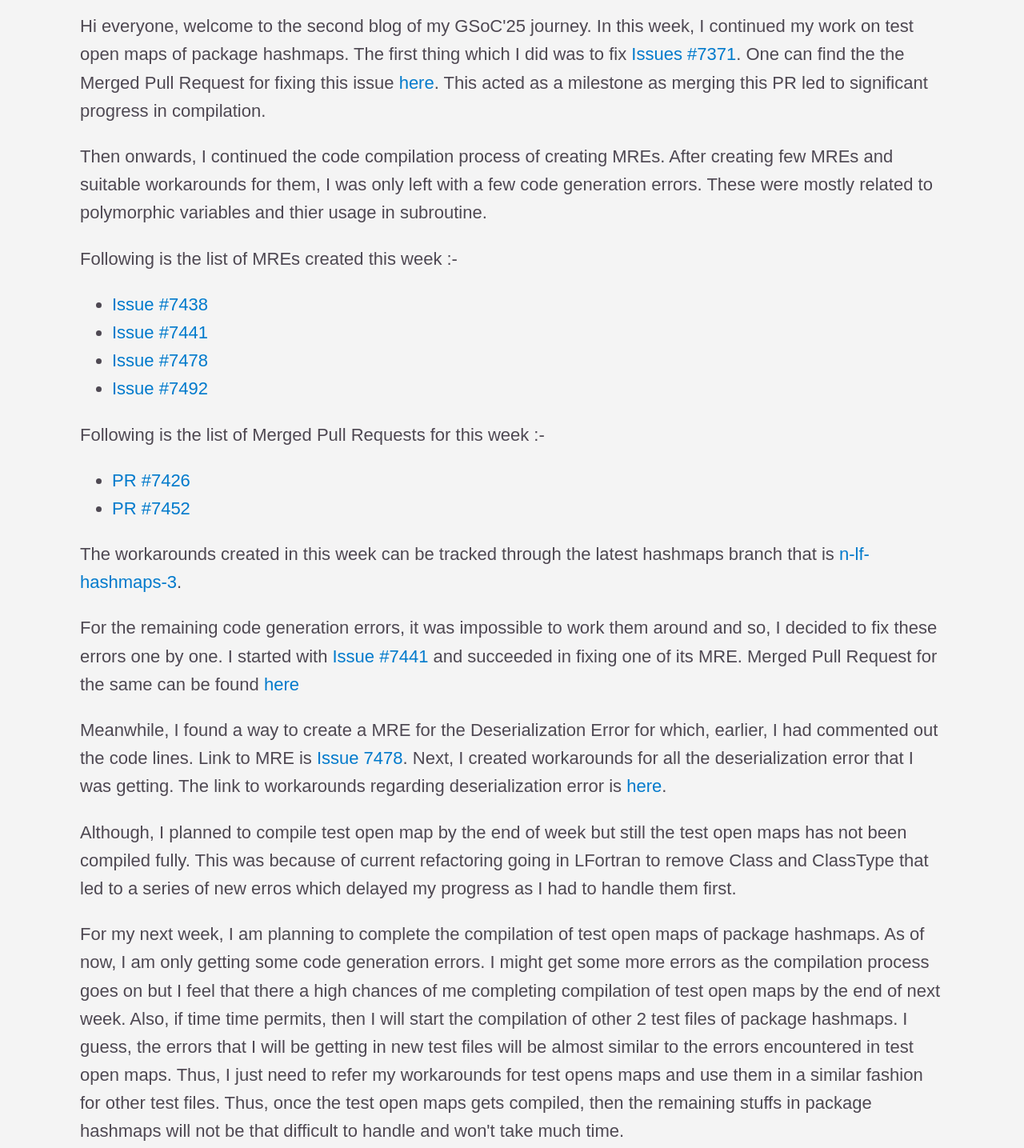
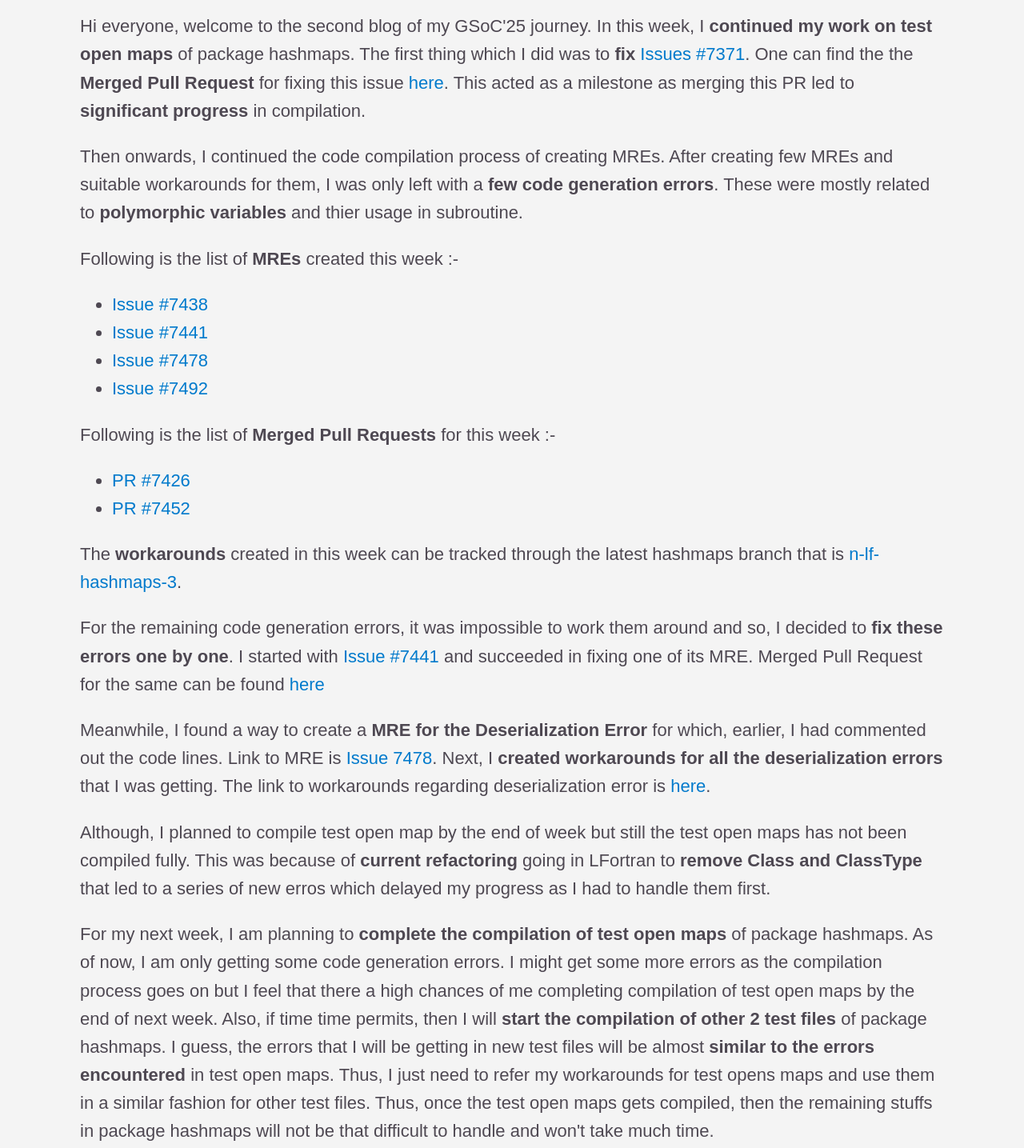
Before and after one commit to AnshMehta1/AnshMehta1.github.io, a plain HTML site: page blog/post2.html in a window 1280 px wide. Shown: the part 200-1635 px from the top of the page at 80% size. Drawn offline with Linux system fonts and the light colour scheme.

Commit message:
Make important things bold in blog 2

```diff
--- a/blog/post2.html
+++ b/blog/post2.html
@@ -13,15 +13,15 @@
   </header>
 
   <section class="content">
-    <p>Hi everyone, welcome to the second blog of my GSoC'25 journey. In this week, I continued my work on test open maps of package hashmaps. The first thing which I did was
-       to fix <a href="https://github.com/lfortran/lfortran/issues/7371">Issues #7371</a>. One can find the the Merged Pull Request for fixing this issue <a href="https://github.com/lfortran/lfortran/pull/7426">here</a>.
-       This acted as a milestone as merging this PR led to significant progress in compilation.
+    <p>Hi everyone, welcome to the second blog of my GSoC'25 journey. In this week, I <b>continued my work on test open maps</b> of package hashmaps. The first thing which I did was
+       to <b>fix</b> <a href="https://github.com/lfortran/lfortran/issues/7371">Issues #7371</a>. One can find the the <b>Merged Pull Request</b> for fixing this issue <a href="https://github.com/lfortran/lfortran/pull/7426">here</a>.
+       This acted as a milestone as merging this PR led to <b>significant progress</b> in compilation.
     </p>
 
-    <p>Then onwards, I continued the code compilation process of creating MREs. After creating few MREs and suitable workarounds for them, I was only left with a few code generation
-        errors. These were mostly related to polymorphic variables and thier usage in subroutine.</p>
+    <p>Then onwards, I continued the code compilation process of creating MREs. After creating few MREs and suitable workarounds for them, I was only left with a <b>few code generation
+      errors</b>. These were mostly related to <b>polymorphic variables</b> and thier usage in subroutine.</p>
 
-    <p>Following is the list of MREs created this week :-
+    <p>Following is the list of <b>MREs</b> created this week :-
 
         <ul>
             <li><a href="https://github.com/lfortran/lfortran/issues/7438">Issue #7438</a></li>
@@ -31,7 +31,7 @@
         </ul>
     </p>
 
-    <p>Following is the list of Merged Pull Requests for this week :-
+    <p>Following is the list of <b>Merged Pull Requests</b> for this week :-
 
        <ul>
           <li><a href="https://github.com/lfortran/lfortran/pull/7426">PR #7426</a></li>
@@ -39,20 +39,20 @@
        </ul>
     </p>
 
-    <p>The workarounds created in this week can be tracked through the latest hashmaps branch that is <a href="https://github.com/czgdp1807/stdlib/commits/n-lf-hashmaps-3/">n-lf-hashmaps-3</a>.</p>
+    <p>The <b>workarounds</b> created in this week can be tracked through the latest hashmaps branch that is <a href="https://github.com/czgdp1807/stdlib/commits/n-lf-hashmaps-3/">n-lf-hashmaps-3</a>.</p>
 
-    <p>For the remaining code generation errors, it was impossible to work them around and so, I decided to fix these errors one by one. I started with <a href="https://github.com/lfortran/lfortran/issues/7441">Issue #7441</a> and succeeded in fixing one of its MRE.
+    <p>For the remaining code generation errors, it was impossible to work them around and so, I decided to <b>fix these errors one by one</b>. I started with <a href="https://github.com/lfortran/lfortran/issues/7441">Issue #7441</a> and succeeded in fixing one of its MRE.
        Merged Pull Request for the same can be found <a href="https://github.com/lfortran/lfortran/pull/7452">here</a></p>
 
-    <p>Meanwhile, I found a way to create a MRE for the Deserialization Error for which, earlier, I had commented out the code lines. Link to MRE is <a href="https://github.com/lfortran/lfortran/issues/7478">Issue 7478</a>. Next, I created workarounds for all the deserialization error that I was getting. The link
+    <p>Meanwhile, I found a way to create a <b>MRE for the Deserialization Error</b> for which, earlier, I had commented out the code lines. Link to MRE is <a href="https://github.com/lfortran/lfortran/issues/7478">Issue 7478</a>. Next, I <b>created workarounds for all the deserialization errors</b> that I was getting. The link
        to workarounds regarding deserialization error is <a href="https://github.com/czgdp1807/stdlib/commit/380933787a75b5184347df3654fe5f215b7ce253">here</a>.
        </p>
-    <p>Although, I planned to compile test open map by the end of week but still the test open maps has not been compiled fully. This was because of current refactoring going in LFortran to
-       remove Class and ClassType that led to a series of new erros which delayed my progress as I had to handle them first.
+    <p>Although, I planned to compile test open map by the end of week but still the test open maps has not been compiled fully. This was because of <b>current refactoring</b> going in LFortran to
+       <b>remove Class and ClassType</b> that led to a series of new erros which delayed my progress as I had to handle them first.
     </p>
 
-    <p> For my next week, I am planning to complete the compilation of test open maps of package hashmaps. As of now, I am only getting some code generation errors. I might get some more errors as the compilation process goes on but I feel that there a high chances of me completing compilation
-        of test open maps by the end of next week. Also, if time time permits, then I will start the compilation of other 2 test files of package hashmaps. I guess, the errors that I will be getting in new test files will be almost similar to the errors encountered in test open maps.
+    <p> For my next week, I am planning to <b>complete the compilation of test open maps</b> of package hashmaps. As of now, I am only getting some code generation errors. I might get some more errors as the compilation process goes on but I feel that there a high chances of me completing compilation
+        of test open maps by the end of next week. Also, if time time permits, then I will <b>start the compilation of other 2 test files</b> of package hashmaps. I guess, the errors that I will be getting in new test files will be almost <b>similar to the errors encountered</b> in test open maps.
         Thus, I just need to refer my workarounds for test opens maps and use them in a similar fashion for other test files. Thus, once the test open maps gets compiled, then the remaining stuffs in package hashmaps will not be that difficult to handle and won't take much time.
     </p>
 
```
